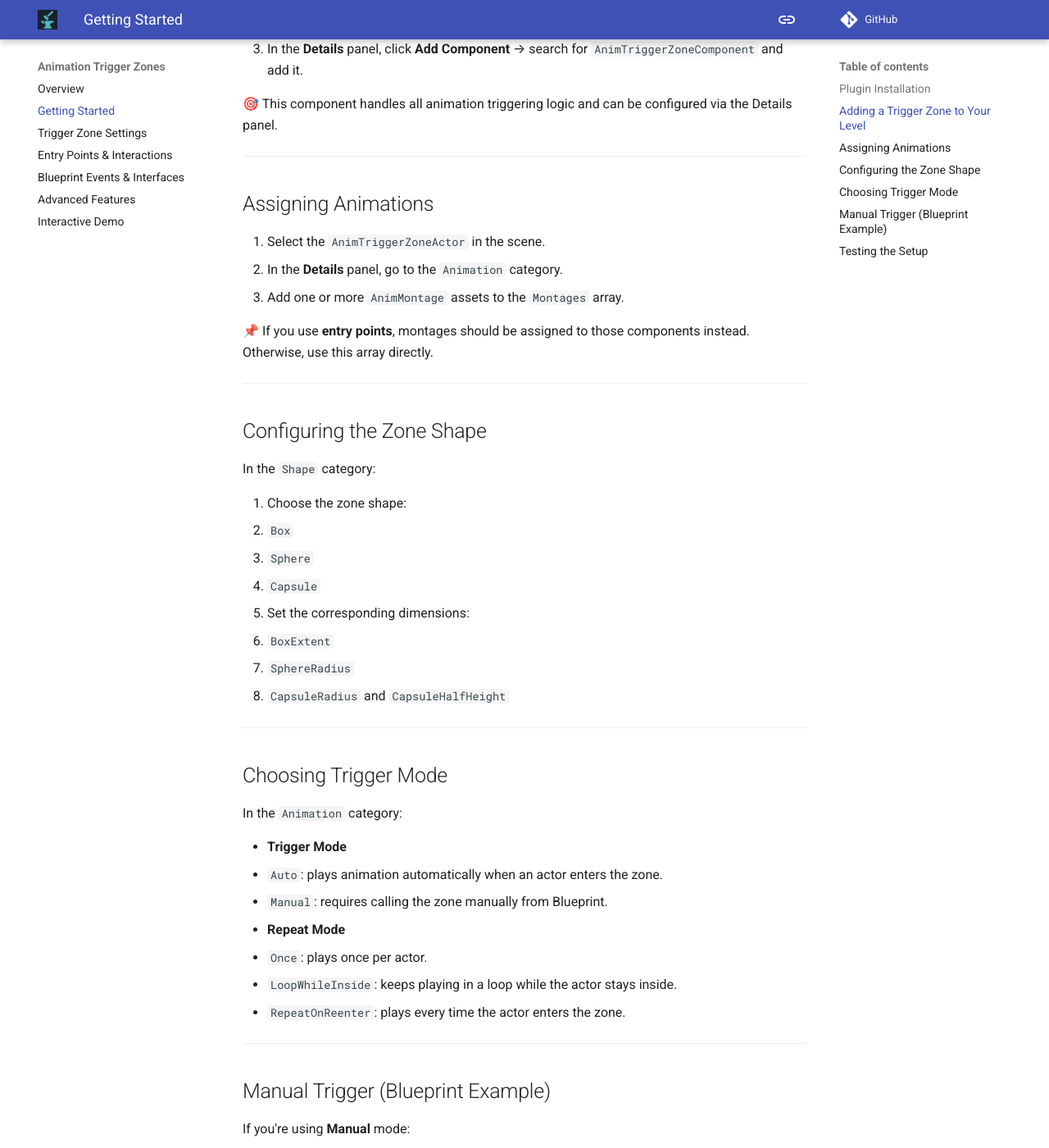
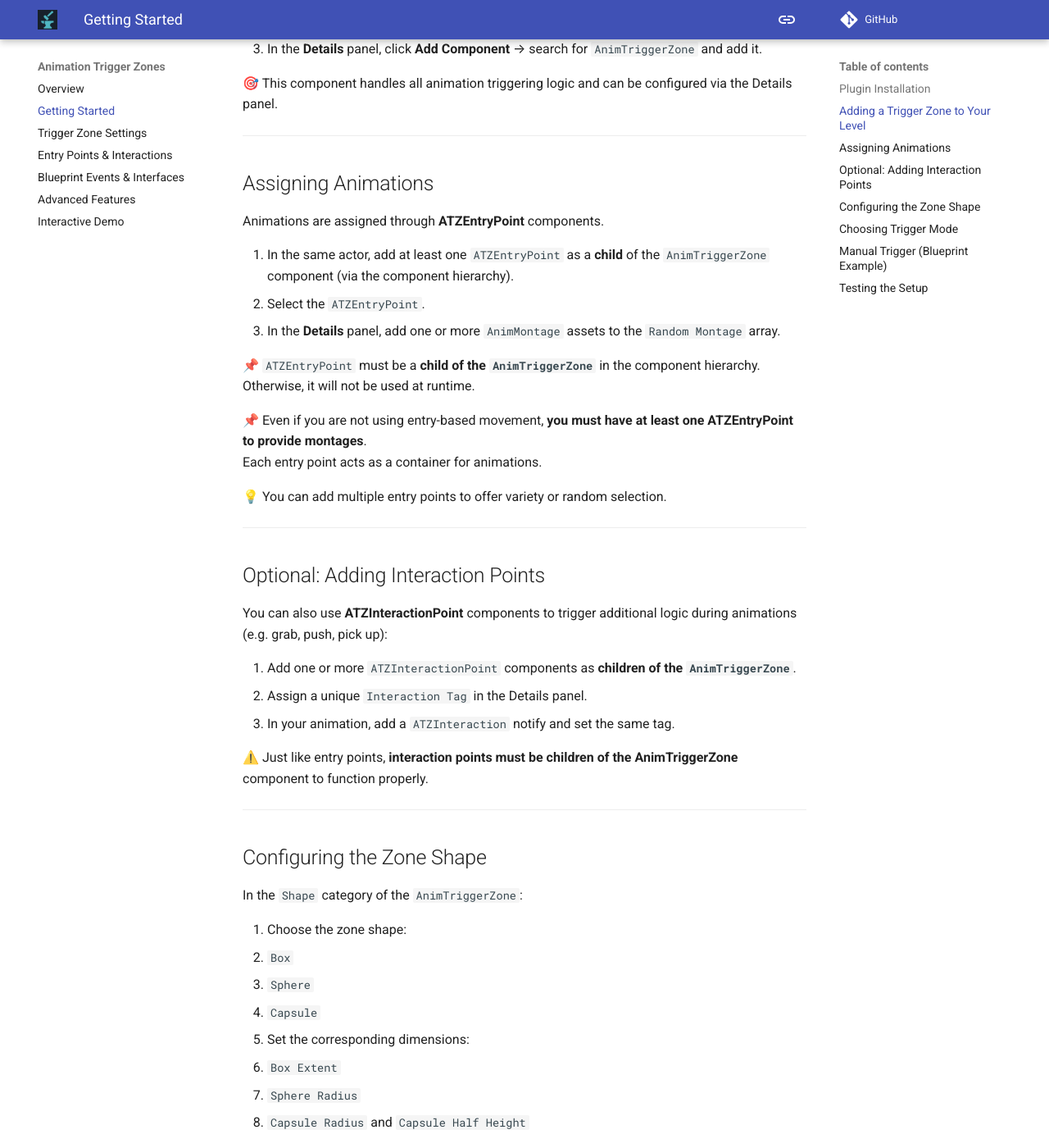
Before and after one commit to george-shilovsky/quickforge-docs, an MkDocs documentation site: the page built from docs/AnimationTriggerZones/getting-started.md, in a window 1280 px wide and 1400 px high, scrolled down 693 px. Shown: the whole window at 82% size. Built offline with MkDocs 1.6.1 and Material for MkDocs 9.7.7, drawn with Linux system fonts in a browser that asks for light colours; comment, search, counter and statistics services are not loaded; some of the changed text lies outside the part shown.

Commit message:
Update getting-started.md

````diff
--- a/docs/AnimationTriggerZones/getting-started.md
+++ b/docs/AnimationTriggerZones/getting-started.md
@@ -18,7 +18,7 @@ This guide shows how to quickly set up and use the **Animation Trigger Zones** p
 
 1. Open the desired map in your project.
 2. Select an existing actor in your level (or create a new empty Actor).
-3. In the **Details** panel, click **Add Component** → search for `AnimTriggerZoneComponent` and add it.
+3. In the **Details** panel, click **Add Component** → search for `AnimTriggerZone` and add it.
 
 🎯 This component handles all animation triggering logic and can be configured via the Details panel.
 
@@ -26,26 +26,45 @@ This guide shows how to quickly set up and use the **Animation Trigger Zones** p
 
 ## Assigning Animations
 
-1. Select the `AnimTriggerZoneActor` in the scene.
-2. In the **Details** panel, go to the `Animation` category.
-3. Add one or more `AnimMontage` assets to the `Montages` array.
+Animations are assigned through **ATZEntryPoint** components.
 
-📌 If you use **entry points**, montages should be assigned to those components instead. Otherwise, use this array directly.
+1. In the same actor, add at least one `ATZEntryPoint` as a **child** of the `AnimTriggerZone` component (via the component hierarchy).
+2. Select the `ATZEntryPoint`.
+3. In the **Details** panel, add one or more `AnimMontage` assets to the `Random Montage` array.
+
+📌 `ATZEntryPoint` must be a **child of the `AnimTriggerZone`** in the component hierarchy. Otherwise, it will not be used at runtime.
+
+📌 Even if you are not using entry-based movement, **you must have at least one ATZEntryPoint to provide montages**.
+Each entry point acts as a container for animations.
+
+💡 You can add multiple entry points to offer variety or random selection.
+
+---
+
+## Optional: Adding Interaction Points
+
+You can also use **ATZInteractionPoint** components to trigger additional logic during animations (e.g. grab, push, pick up):
+
+1. Add one or more `ATZInteractionPoint` components as **children of the `AnimTriggerZone`**.
+2. Assign a unique `Interaction Tag` in the Details panel.
+3. In your animation, add a `ATZInteraction` notify and set the same tag.
+
+⚠️ Just like entry points, **interaction points must be children of the AnimTriggerZone** component to function properly.
 
 ---
 
 ## Configuring the Zone Shape
 
-In the `Shape` category:
+In the `Shape` category of the `AnimTriggerZone`:
 
 1. Choose the zone shape:
    - `Box`
    - `Sphere`
    - `Capsule`
 2. Set the corresponding dimensions:
-   - `BoxExtent`
-   - `SphereRadius`
-   - `CapsuleRadius` and `CapsuleHalfHeight`
+   - `Box Extent`
+   - `Sphere Radius`
+   - `Capsule Radius` and `Capsule Half Height`
 
 <!-- PLACEHOLDER: SCREENSHOT_SHAPE_SETTINGS -->
 
@@ -61,8 +80,8 @@ In the `Animation` category:
 
 - **Repeat Mode**
   - `Once`: plays once per actor.
-  - `LoopWhileInside`: keeps playing in a loop while the actor stays inside.
-  - `RepeatOnReenter`: plays every time the actor enters the zone.
+  - `Loop While Inside`: keeps playing in a loop while the actor stays inside.
+  - `Repeat On Reenter`: plays every time the actor enters the zone.
 
 ---
 
@@ -84,7 +103,6 @@ Event OnAnimTriggerEnter (Zone)
 
 Event OnButtonPressed
 → MyCurrentZone → Trigger Zone Interact (Self)
-```
 
 ---
 
````
